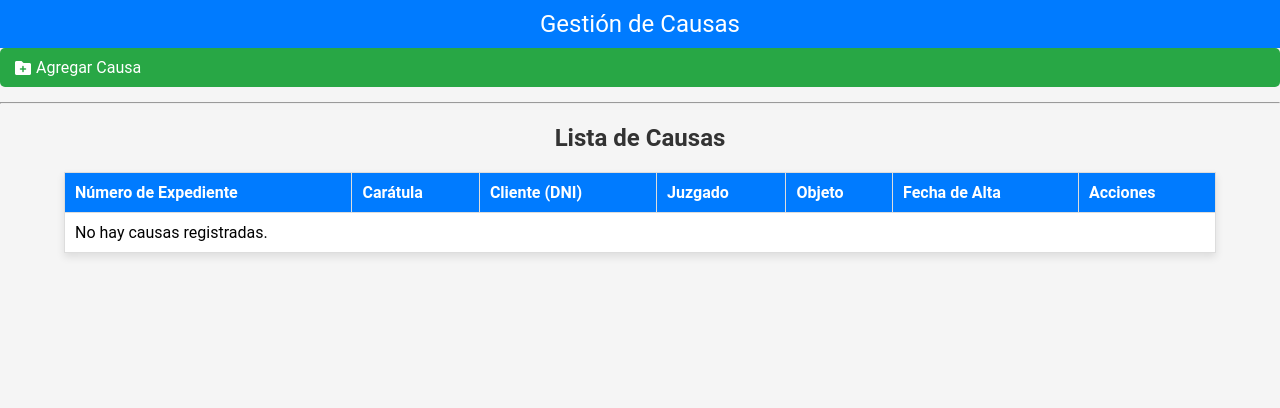
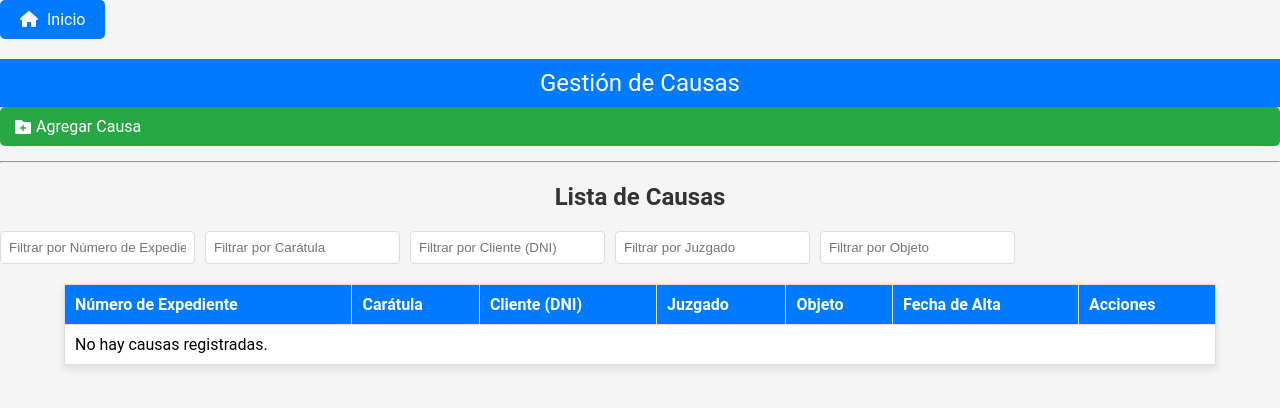
Before and after one commit to gcrysuk/Proyecto_abogados, a PHP site: page /views/causas.php in a window 1280 px wide. Shown: the top 408 px of the page. Run offline with PHP 8.4, Linux system fonts and the light colour scheme; data that the repository does not hold is empty.

Commit message:
version12

```diff
--- a/views/causas.php
+++ b/views/causas.php
@@ -80,6 +80,9 @@ include_once '../database/conexion.php';
 </head>
 
 <body>
+    <a href="../index.php"
+        style="display: inline-block; margin-bottom: 20px; background-color: #007BFF; color: white; padding: 10px 20px; border-radius: 5px; text-decoration: none;"><i
+            class='fas fa-home'></i> Inicio</a>
     <header>Gestión de Causas</header>
 
     <!-- Botón para abrir el formulario en un popup -->
@@ -142,6 +145,18 @@ include_once '../database/conexion.php';
     <!-- Lista de causas -->
     <h2>Lista de Causas</h2>
     <table>
+        <div class="filter-container" style="margin-bottom: 15px; display: flex; gap: 10px;">
+            <input type="text" id="filterNumero" placeholder="Filtrar por Número de Expediente" oninput="filterTable(0)"
+                style="padding: 8px; border: 1px solid #ddd; border-radius: 4px;">
+            <input type="text" id="filterCaratula" placeholder="Filtrar por Carátula" oninput="filterTable(1)"
+                style="padding: 8px; border: 1px solid #ddd; border-radius: 4px;">
+            <input type="text" id="filterCliente" placeholder="Filtrar por Cliente (DNI)" oninput="filterTable(2)"
+                style="padding: 8px; border: 1px solid #ddd; border-radius: 4px;">
+            <input type="text" id="filterJuzgado" placeholder="Filtrar por Juzgado" oninput="filterTable(3)"
+                style="padding: 8px; border: 1px solid #ddd; border-radius: 4px;">
+            <input type="text" id="filterObjeto" placeholder="Filtrar por Objeto" oninput="filterTable(4)"
+                style="padding: 8px; border: 1px solid #ddd; border-radius: 4px;">
+        </div>
         <thead>
             <tr>
                 <th>Número de Expediente</th>
@@ -187,6 +202,29 @@ include_once '../database/conexion.php';
     </table>
 
     <script>
+    function filterTable(columnIndex) {
+        const inputs = document.querySelectorAll('.filter-container input');
+        const table = document.querySelector('table');
+        const rows = table.querySelectorAll('tbody tr');
+
+        rows.forEach(row => {
+            let visible = true;
+            inputs.forEach((input, index) => {
+                const cell = row.cells[index];
+                if (cell && input.value) {
+                    const text = cell.textContent.toLowerCase();
+                    const search = input.value.toLowerCase();
+                    if (!text.includes(search)) {
+                        visible = false;
+                    }
+                }
+            });
+            row.style.display = visible ? '' : 'none';
+        });
+    }
+    </script>
+
+    <script>
     function openPopup() {
         document.getElementById('popup').style.display = 'block';
         document.getElementById('overlay').style.display = 'block';
```
